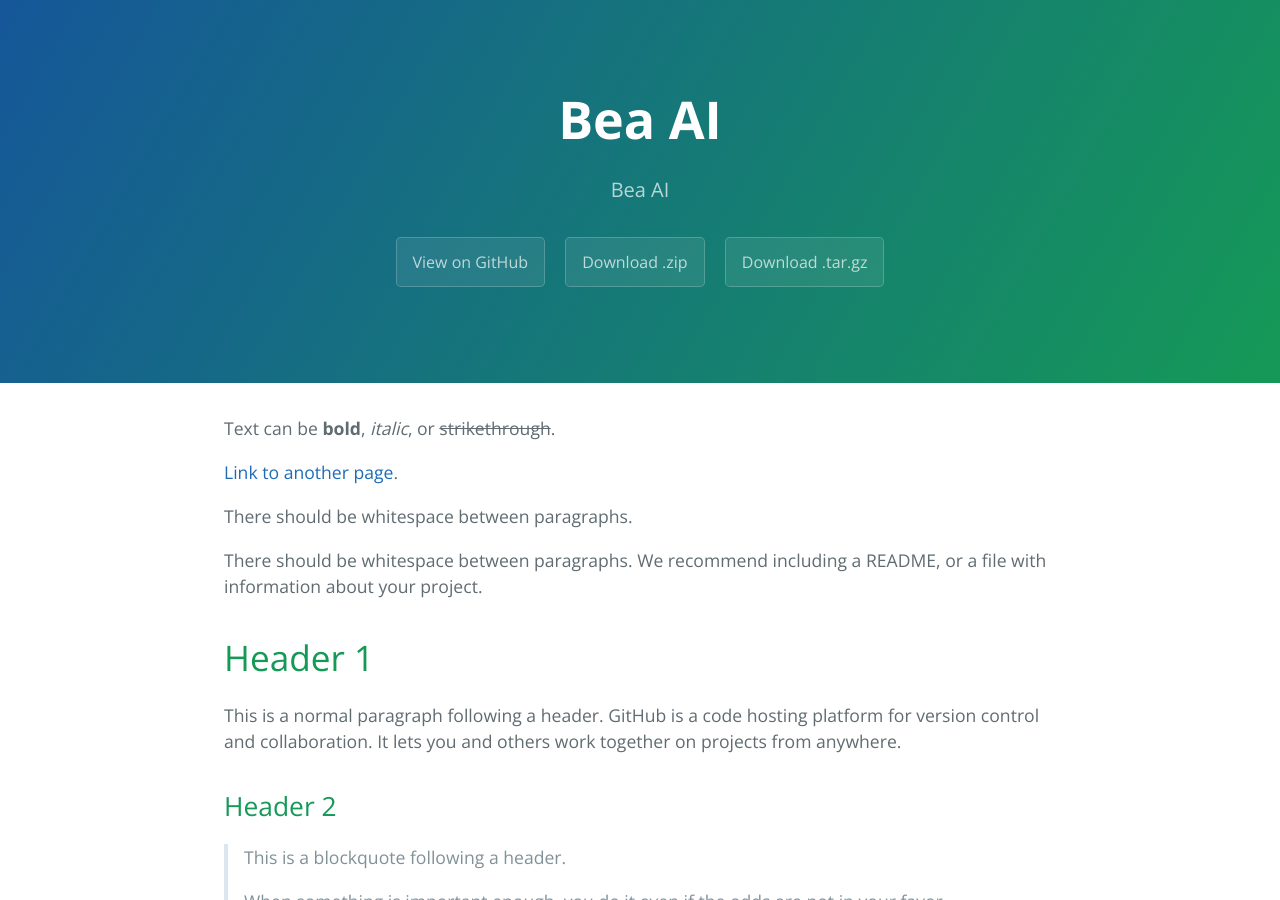
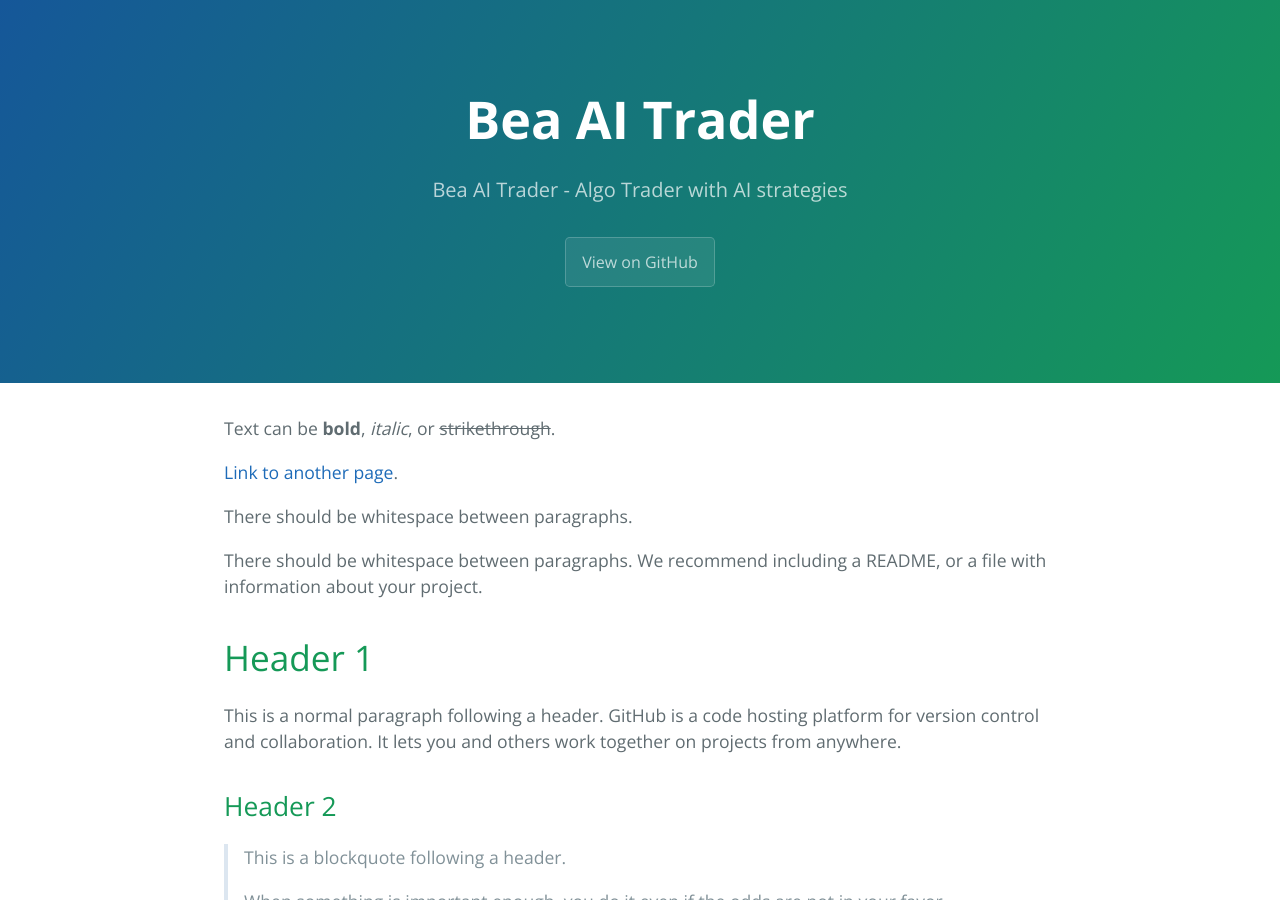
Before and after one commit to beaaitrader/bea.github.io, a Jekyll site: the page built from index.md, in a window 1280 px wide and 900 px high. Built offline with Jekyll 4.4.1, drawn with Linux system fonts in a browser that asks for light colours.

Commit message:
Remove for download links

```diff
--- a/_config.yml
+++ b/_config.yml
@@ -1,5 +1,5 @@
-title: Bea AI
-description: Bea AI
-show_downloads: true
+title: Bea AI Trader
+description: Bea AI Trader - Algo Trader with AI strategies
+show_downloads: false
 google_analytics:
 theme: jekyll-theme-cayman
```
